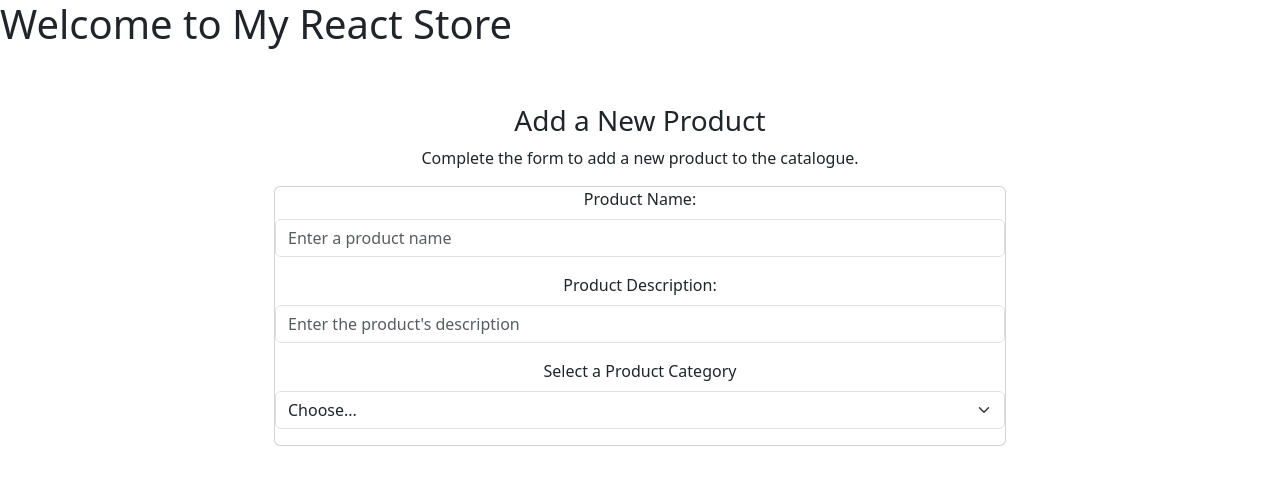
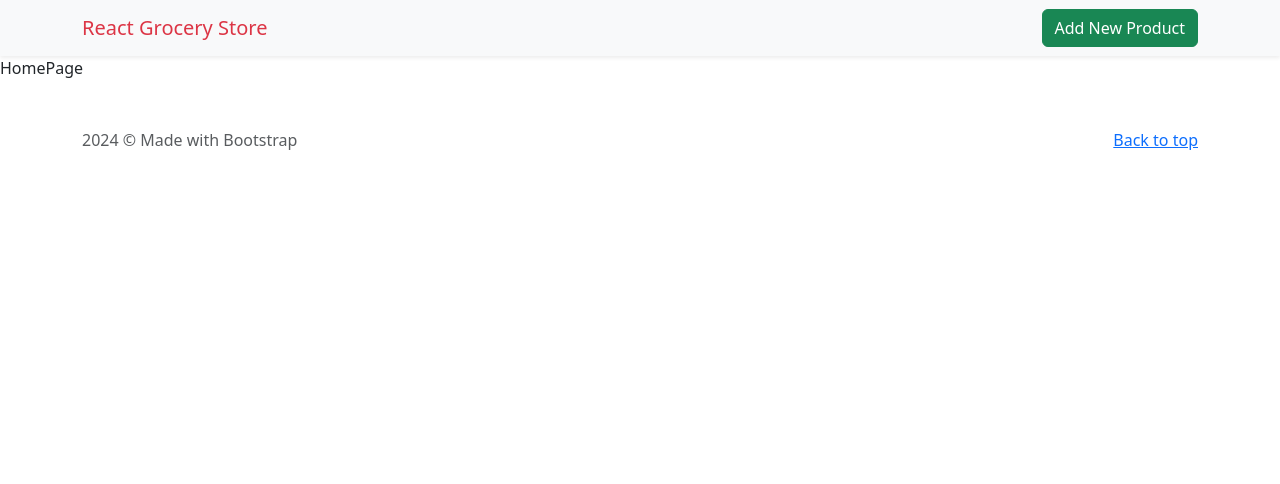
Before and after one commit to lukejwm/ReactStore, a React (Vite) app: page / in a window 1280 px wide. Shown: the top 484 px of the page. Built offline with nearby package versions, Linux system fonts and the light colour scheme.

Commit message:
Created header and footer components and a new home page component. TODO: Add routing, product pages, finish the form

```diff
--- a/src/App.tsx
+++ b/src/App.tsx
@@ -1,10 +1,14 @@
+import Header from "./components/ui/header/Header";
+import Footer from "./components/ui/footer/Footer";
+import HomePage from "./components/page/HomePage";
 import AddNewProductPage from "./components/page/AddNewProductPage";
 
 function App() {
   return (
     <>
-      <h1>Welcome to My React Store</h1>
-      <AddNewProductPage />
+      <Header />
+      <HomePage />
+      <Footer />
     </>
   );
 }
--- a/src/components/feature/AddNewProductForm.tsx
+++ b/src/components/feature/AddNewProductForm.tsx
@@ -2,7 +2,7 @@ import { useState } from "react";
 import Category from "../../domain/category";
 import FormLabel from "../ui/form/FormLabel";
 import FormDropdown from "../ui/form/FormDropdown";
-import { Form, Card } from "react-bootstrap";
+import { Form, Card, Button } from "react-bootstrap";
 
 // interface AddNewProductFormProp {
 //   // TODO: refactor to use props once this is working
@@ -19,7 +19,7 @@ const AddNewProductForm = () => {
   return (
     <>
       <Card>
-        <Form className="form-card"></Form>
+        <Form className="form-card">
           <Form.Group className="mb-3" controlId="formGroupProductName">
             <FormLabel
               labelText="Product Name"
@@ -48,29 +48,16 @@ const AddNewProductForm = () => {
               onChange={() => setProductCatgeory}
             />
           </Form.Group>
+
+          <Form.Group className="mb-3" id="formGridCheckbox">
+            <Form.Check type="checkbox" label="Can the Product Expire?" />
+          </Form.Group>
+
+          <Button variant="primary" type="submit">
+            Submit
+          </Button>
+        </Form>
       </Card>
-
-      {/* <div className="card">
-        <form className="form-card" onSubmit={handleFormSubmit}>
-          <FormLabel
-            labelText="Product Name"
-            inputType="text"
-            placeholder="Enter a product name"
-            value={productName}
-            onChange={() => setProductName}
-          />
-
-          <FormLabel
-            labelText="Product Description"
-            inputType="text"
-            placeholder="Enter the product's description"
-            value={productName}
-            onChange={() => setProductDescription}
-          />
-
-          <FormDropdown></FormDropdown>
-        </form>
-      </div> */}
     </>
   );
 };
--- /dev/null
+++ b/src/components/page/HomePage.tsx
@@ -0,0 +1,9 @@
+import React from 'react'
+
+const HomePage = () => {
+  return (
+    <div>HomePage</div>
+  )
+}
+
+export default HomePage
--- /dev/null
+++ b/src/components/ui/footer/Footer.tsx
@@ -0,0 +1,16 @@
+import { Container } from "react-bootstrap";
+
+const Footer = () => {
+  return (
+    <footer className="text-muted py-5">
+      <Container>
+        <p className="float-end mb-1">
+          <a href="#">Back to top</a>
+        </p>
+        <p className="mb-1">2024 &copy; Made with Bootstrap</p>
+      </Container>
+    </footer>
+  );
+};
+
+export default Footer;
--- a/src/components/ui/form/FormDropdown.tsx
+++ b/src/components/ui/form/FormDropdown.tsx
@@ -19,7 +19,7 @@ const FormDropdown: React.FC<FormDropdownProps> = ({
       <Form.Label>{label}</Form.Label>
       <Form.Select
         defaultValue={defaultValue}
-        onChange={(formData) => onChange(formData.target.value as T)}
+        onChange={(formData) => onChange(formData.target.value)}
       >
         <option disabled>{defaultValue}</option>
         {children.map((children, index) => (
--- /dev/null
+++ b/src/components/ui/header/Header.tsx
@@ -0,0 +1,11 @@
+import NavBar from "./NavBar";
+
+const Header = () => {
+  return (
+    <header>
+      <NavBar title="React Grocery Store" />
+    </header>
+  );
+};
+
+export default Header;
--- /dev/null
+++ b/src/components/ui/header/NavBar.tsx
@@ -0,0 +1,28 @@
+import React from "react";
+import { Container, Navbar, Button } from "react-bootstrap";
+
+interface NavBarProps {
+  title: string;
+}
+
+const NavBar: React.FC<NavBarProps> = ({ title }: NavBarProps) => {
+  return (
+    <>
+      <Navbar bg="light" variant="light" className="shadow-sm">
+        <Container>
+          <Navbar.Brand href="#" className="text-danger">
+            {title}
+          </Navbar.Brand>
+          <Button
+            variant="success"
+            onClick={() => console.log("Clicked The Button!")}
+          >
+            Add New Product
+          </Button>
+        </Container>
+      </Navbar>
+    </>
+  );
+};
+
+export default NavBar;
```
Also changed, not shown: 1 other file (tests, documents, lock files or other folders). Lines whose indentation alone changed are shown as unchanged.
